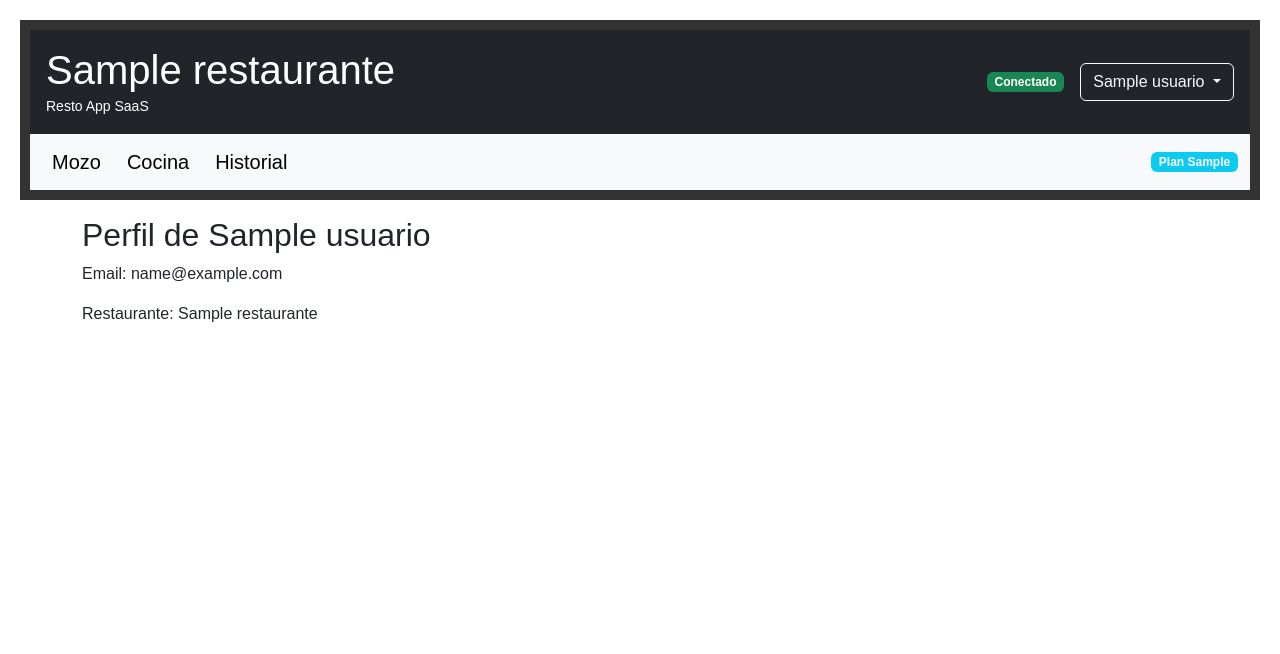
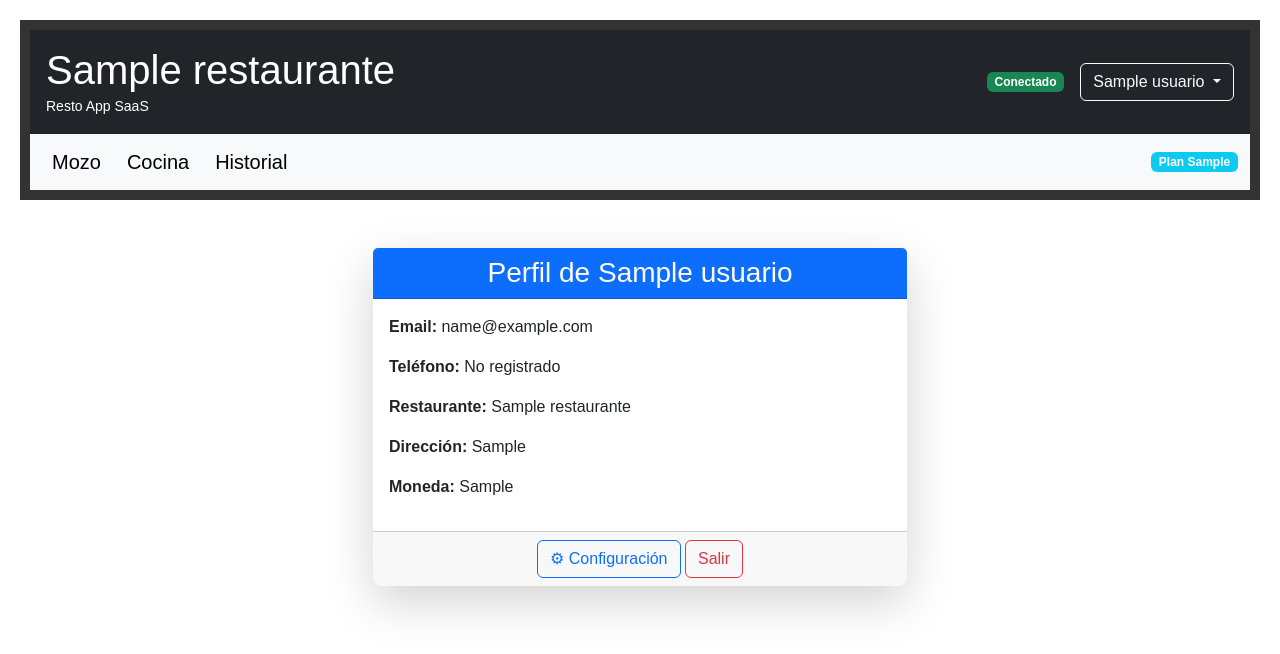
Before and after one commit to Abalito04/App-resto, a Flask app: page /auth/perfil in a window 1280 px wide. Shown: the top 654 px of the page. Run offline with Flask 3, Linux system fonts and the light colour scheme; a user stored in the database is signed in; tables that the repository leaves empty hold one stand-in row (values such as "Sample post").

Commit message:
mod auth.py

```diff
--- a/auth.py
+++ b/auth.py
@@ -153,35 +153,41 @@ def perfil():
 @auth_bp.route('/configuracion', methods=['GET', 'POST'])
 @login_required
 def configuracion():
-    if not current_user.es_admin:
+    # Validar admin
+    if not getattr(current_user, "es_admin", False):
         flash('Solo administradores pueden acceder a la configuración', 'error')
         return redirect(url_for('index'))
 
-    config = current_user.restaurante.configuracion
+    restaurante = current_user.restaurante
+    if not restaurante:
+        flash("No hay restaurante asignado a este usuario.", "error")
+        return redirect(url_for("index"))
+
+    config = restaurante.configuracion
     if not config:
-        config = ConfiguracionRestaurante(restaurante_id=current_user.restaurante.id)
+        config = ConfiguracionRestaurante(restaurante_id=restaurante.id)
         db.session.add(config)
         db.session.commit()
 
     if request.method == 'POST':
         try:
-            # Actualizar configuración
+            # Config impresora
             config.impresora_habilitada = 'impresora_habilitada' in request.form
             config.impresora_tipo = request.form.get('impresora_tipo', 'USB')
             config.impresora_ip = request.form.get('impresora_ip', '')
 
-            # Validar puerto (si viene vacío, usar 9100 por defecto)
             puerto_str = request.form.get('impresora_puerto', '').strip()
             config.impresora_puerto = int(puerto_str) if puerto_str.isdigit() else 9100
 
+            # Config general
             config.tema = request.form.get('tema', 'default')
             config.mostrar_precios = 'mostrar_precios' in request.form
 
-            # Actualizar datos del restaurante
-            current_user.restaurante.nombre = request.form.get('nombre_restaurante', '')
-            current_user.restaurante.direccion = request.form.get('direccion', '')
-            current_user.restaurante.telefono = request.form.get('telefono', '')
-            current_user.restaurante.moneda = request.form.get('moneda', '$')
+            # Datos restaurante
+            restaurante.nombre = request.form.get('nombre_restaurante', '')
+            restaurante.direccion = request.form.get('direccion', '')
+            restaurante.telefono = request.form.get('telefono', '')
+            restaurante.moneda = request.form.get('moneda', '$')
 
             db.session.commit()
             flash('Configuración actualizada', 'success')
@@ -190,5 +196,4 @@ def configuracion():
             db.session.rollback()
             flash(f'Error al guardar configuración: {str(e)}', 'error')
 
-    # Renderizar SIEMPRE la plantilla (para GET y POST)
     return render_template("auth/configuracion.html", config=config)
--- a/templates/auth/perfil.html
+++ b/templates/auth/perfil.html
@@ -1,7 +1,26 @@
 {% extends "base.html" %}
 
 {% block content %}
-<h2>Perfil de {{ usuario.nombre }}</h2>
-<p>Email: {{ usuario.email }}</p>
-<p>Restaurante: {{ usuario.restaurante.nombre }}</p>
+<div class="container mt-5">
+  <div class="row justify-content-center">
+    <div class="col-md-6">
+      <div class="card shadow-lg border-0 rounded-3">
+        <div class="card-header bg-primary text-white text-center">
+          <h3 class="mb-0">Perfil de {{ usuario.nombre }}</h3>
+        </div>
+        <div class="card-body">
+          <p><strong>Email:</strong> {{ usuario.email }}</p>
+          <p><strong>Teléfono:</strong> {{ usuario.telefono or "No registrado" }}</p>
+          <p><strong>Restaurante:</strong> {{ usuario.restaurante.nombre }}</p>
+          <p><strong>Dirección:</strong> {{ usuario.restaurante.direccion or "No registrada" }}</p>
+          <p><strong>Moneda:</strong> {{ usuario.restaurante.moneda }}</p>
+        </div>
+        <div class="card-footer text-center">
+          <a href="{{ url_for('auth.configuracion') }}" class="btn btn-outline-primary">⚙ Configuración</a>
+          <a href="{{ url_for('auth.logout') }}" class="btn btn-outline-danger">Salir</a>
+        </div>
+      </div>
+    </div>
+  </div>
+</div>
 {% endblock %}
```
